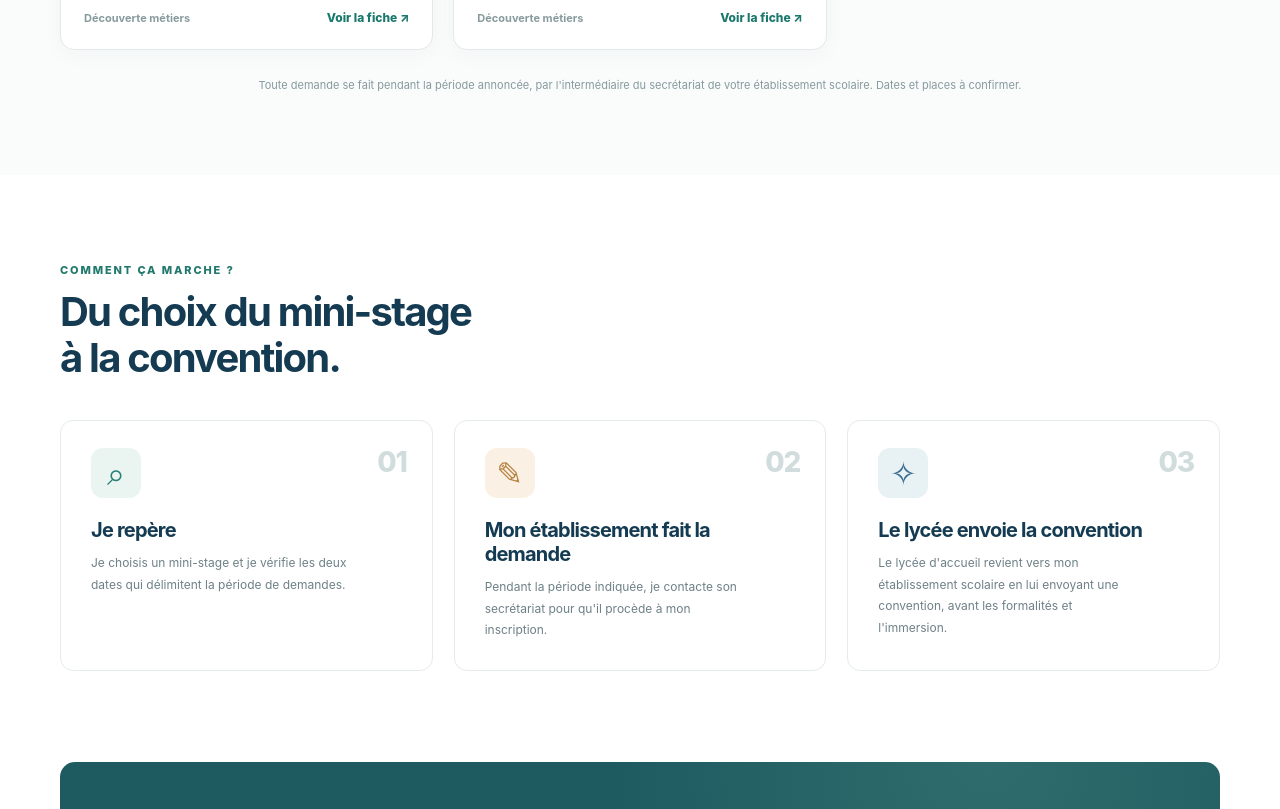
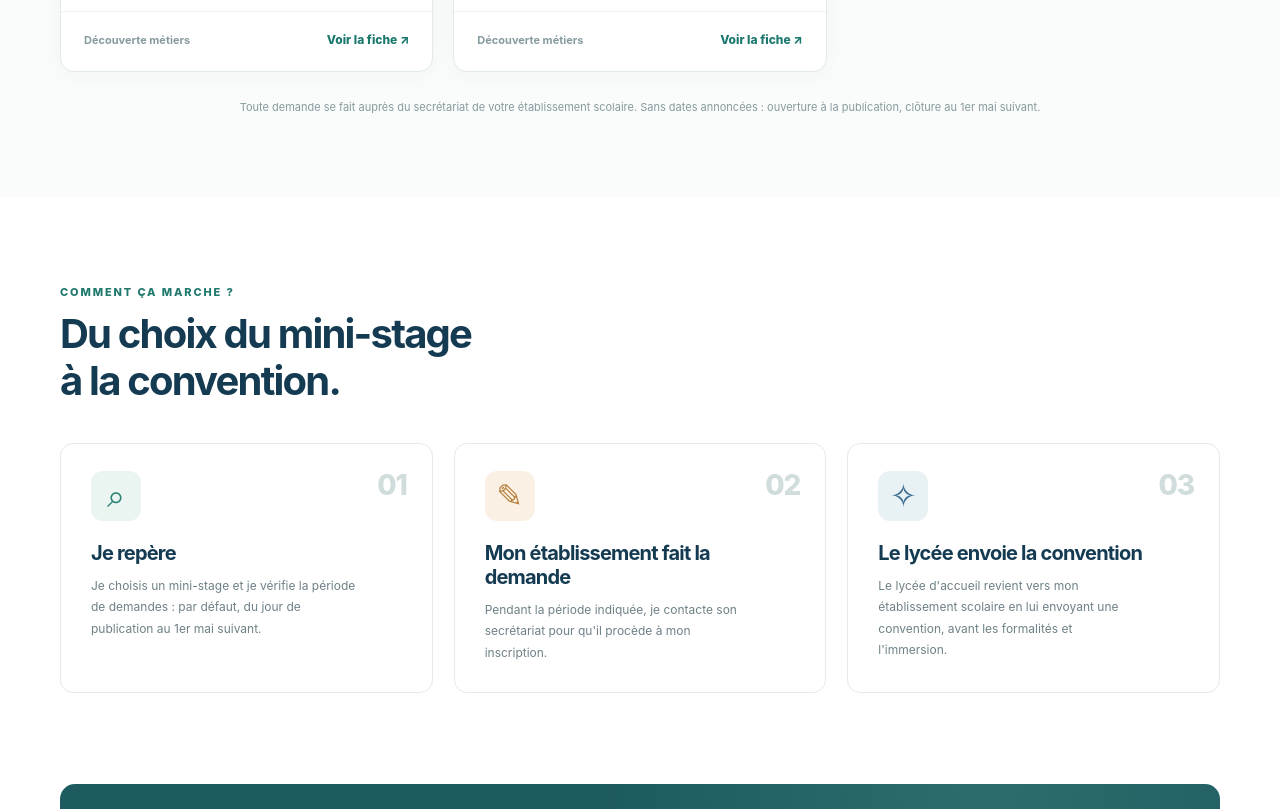
Before and after one commit to ygirardin/mini-stages-lycees, a plain HTML site: page index.html in a window 1280 px wide. Shown: the part 1865-2674 px from the top of the page. Drawn offline with Linux system fonts and the light colour scheme.

Commit message:
Préciser les dates d'inscription appliquées automatiquement

```diff
--- a/index.html
+++ b/index.html
@@ -70,7 +70,7 @@
     <section class="request-notice" aria-labelledby="requestNoticeTitle">
       <div class="container"><div class="request-notice-inner">
         <div><span class="section-kicker">INFORMATIONS IMPORTANTES</span><h2 id="requestNoticeTitle">Demande de mini-stage : un calendrier à respecter</h2></div>
-        <div><p>Les demandes doivent être effectuées <strong>entre la date d'ouverture et la date de clôture</strong> indiquées pour chaque établissement. Rapprochez-vous du <strong>secrétariat de votre établissement scolaire</strong> : c'est lui qui effectue l'inscription.</p><p>Le lycée qui propose le mini-stage revient ensuite vers l'établissement ayant inscrit l'élève et <strong>lui transmet une convention</strong>. Le secrétariat vous informera des démarches à suivre.</p></div>
+        <div><p>Les demandes doivent être effectuées <strong>pendant la période d'inscription</strong> prévue pour chaque établissement. Si aucune date n'est fournie, la période s'ouvre le jour de publication de l'offre et se clôt le 1er mai suivant. Rapprochez-vous du <strong>secrétariat de votre établissement scolaire</strong> : c'est lui qui effectue l'inscription.</p><p>Le lycée qui propose le mini-stage revient ensuite vers l'établissement ayant inscrit l'élève et <strong>lui transmet une convention</strong>. Le secrétariat vous informera des démarches à suivre.</p></div>
       </div></div>
     </section>
 
@@ -110,7 +110,7 @@
           <p id="emptyText">Les offres des lycées apparaîtront ici dès leur publication.</p>
           <div class="empty-actions"><button type="button" id="emptyReset" class="button button-dark" hidden>Réinitialiser les filtres</button><a id="demoLink" class="button button-outline" href="?demo=1">Découvrir le site en démonstration</a></div>
         </div>
-        <p class="data-note" id="dataNote">Toute demande se fait pendant la période annoncée, par l'intermédiaire du secrétariat de votre établissement scolaire. Dates et places à confirmer.</p>
+        <p class="data-note" id="dataNote">Toute demande se fait auprès du secrétariat de votre établissement scolaire. Sans dates annoncées : ouverture à la publication, clôture au 1er mai suivant.</p>
       </div>
     </section>
 
@@ -119,7 +119,7 @@
         <div class="section-kicker">COMMENT ÇA MARCHE ?</div>
         <h2 id="stepsHeading">Du choix du mini-stage<br>à la convention.</h2>
         <div class="steps-grid">
-          <article class="step"><span class="step-num">01</span><div class="step-pict" aria-hidden="true">⌕</div><h3>Je repère</h3><p>Je choisis un mini-stage et je vérifie les deux dates qui délimitent la période de demandes.</p></article>
+          <article class="step"><span class="step-num">01</span><div class="step-pict" aria-hidden="true">⌕</div><h3>Je repère</h3><p>Je choisis un mini-stage et je vérifie la période de demandes : par défaut, du jour de publication au 1er mai suivant.</p></article>
           <article class="step"><span class="step-num">02</span><div class="step-pict" aria-hidden="true">✎</div><h3>Mon établissement fait la demande</h3><p>Pendant la période indiquée, je contacte son secrétariat pour qu'il procède à mon inscription.</p></article>
           <article class="step"><span class="step-num">03</span><div class="step-pict" aria-hidden="true">✧</div><h3>Le lycée envoie la convention</h3><p>Le lycée d'accueil revient vers mon établissement scolaire en lui envoyant une convention, avant les formalités et l'immersion.</p></article>
         </div>
```
